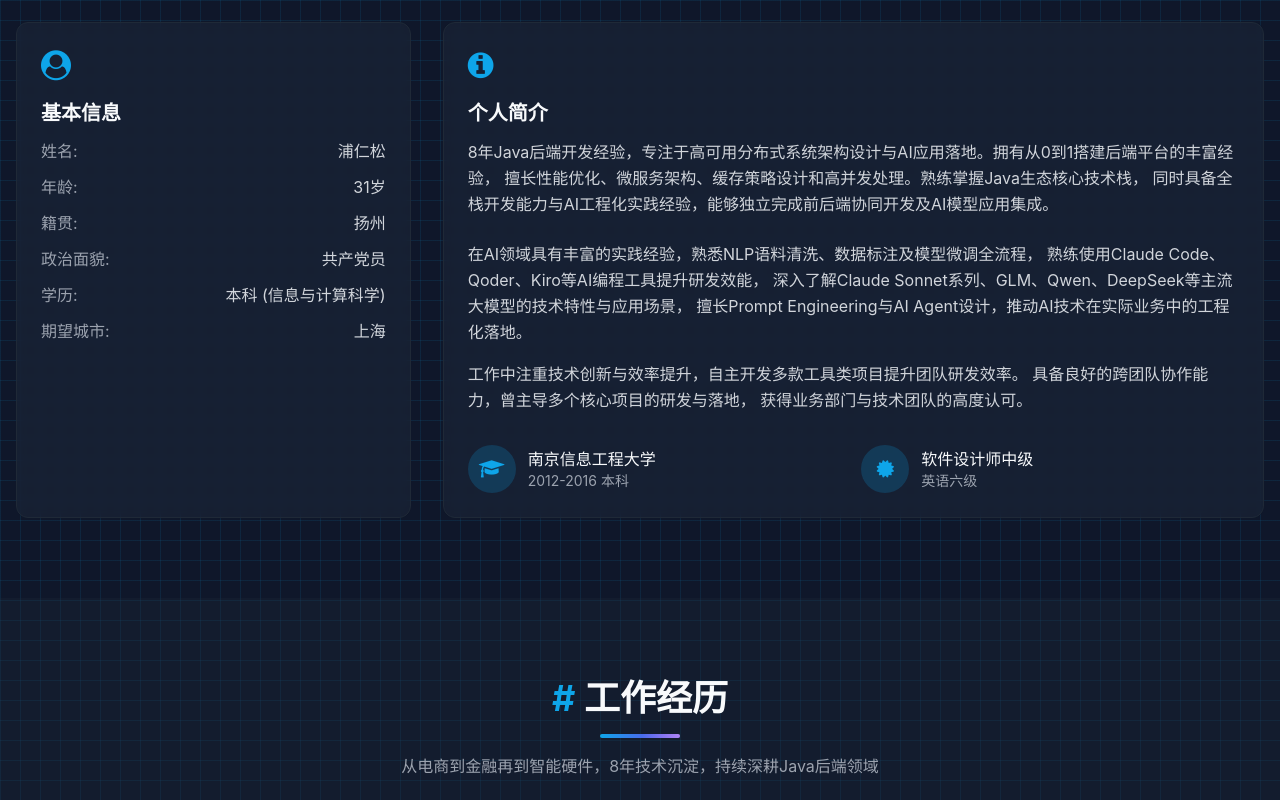
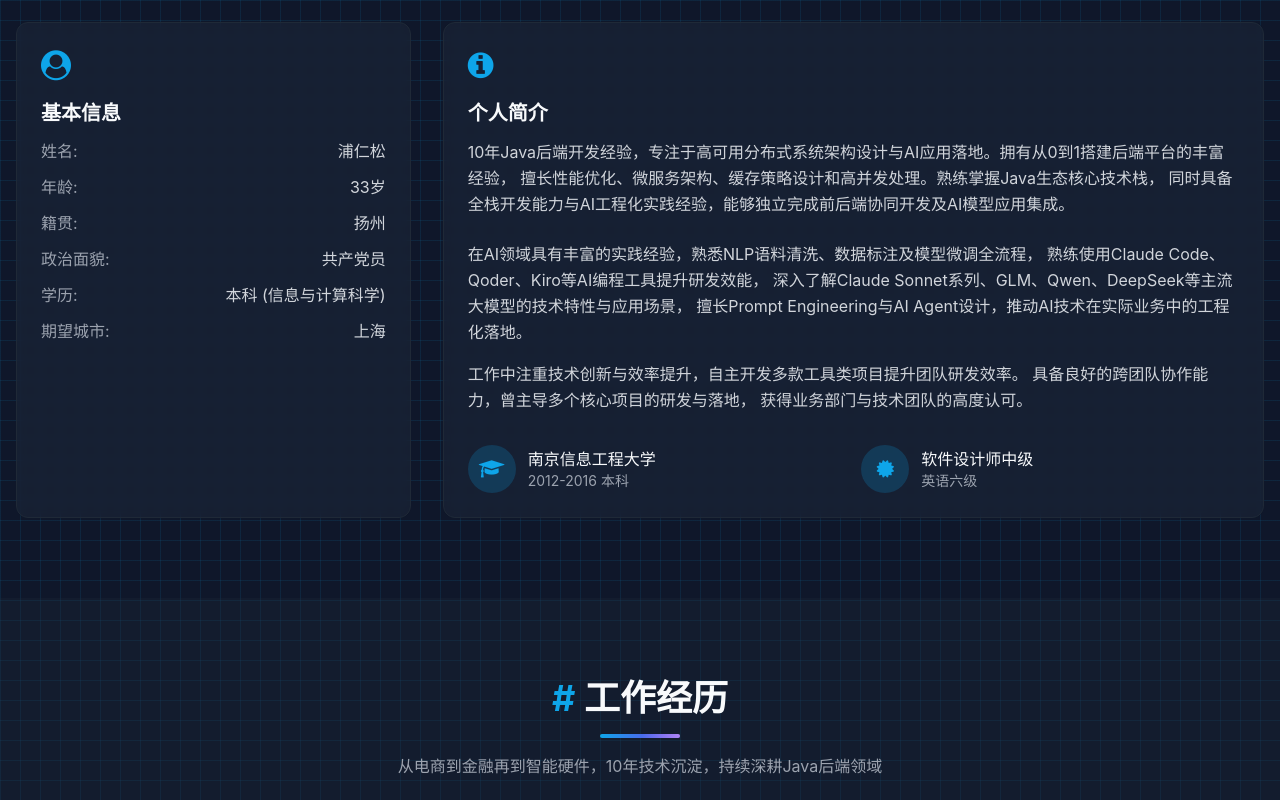
Before and after one commit to prs1022/easyhtml, a plain HTML site: page index.html in a window 1280 px wide. Shown: the part 1040-1840 px from the top of the page. Drawn offline with nearby package versions, Linux system fonts and the light colour scheme.

Commit message:
chore: 更新简历数据 - 工作年限更新为10年(2016年入行) - 年龄更新为33岁(1993年生)

```diff
--- a/index.html
+++ b/index.html
@@ -340,7 +340,7 @@
         <div class="container mx-auto grid md:grid-cols-2 gap-10 items-center">
             <div class="space-y-6 animate-fade-in">
                 <div class="inline-block px-4 py-1 bg-primary/20 rounded-full text-primary font-code mb-4">
-                    <i class="fa fa-rocket mr-2"></i>8年Java后端开发 · AI应用工程师
+                    <i class="fa fa-rocket mr-2"></i>10年Java后端开发 · AI应用工程师
                 </div>
                 <h1 class="text-4xl md:text-5xl lg:text-6xl font-bold leading-tight">
                     浦仁松
@@ -388,7 +388,7 @@
                         <pre class="text-sm md:text-base font-code text-gray-300 overflow-x-auto scrollbar-hide p-6 flex-1">
 <span class="text-primary">public class</span> <span class="text-yellow-400">SeniorJavaDeveloper</span> {
     <span class="text-primary">private String</span> name = <span class="text-green-400">"浦仁松"</span>;
-    <span class="text-primary">private int</span> experience = <span class="text-purple-400">8</span>; <span class="text-gray-500">// 年</span>
+    <span class="text-primary">private int</span> experience = <span class="text-purple-400">10</span>; <span class="text-gray-500">// 年</span>
     <span class="text-primary">private String</span>[] techStack = {
         <span class="text-green-400">"Java"</span>, <span class="text-green-400">"SpringCloud"</span>,
         <span class="text-green-400">"K8s"</span>, <span class="text-green-400">"Redis"</span>,
@@ -442,7 +442,7 @@
                         </li>
                         <li class="flex justify-between">
                             <span class="text-gray-400">年龄:</span>
-                            <span>31岁</span>
+                            <span>33岁</span>
                         </li>
                         <li class="flex justify-between">
                             <span class="text-gray-400">籍贯:</span>
@@ -469,7 +469,7 @@
                     </div>
                     <h3 class="text-xl font-bold mb-3">个人简介</h3>
                     <p class="text-gray-300 leading-relaxed mb-6">
-                        8年Java后端开发经验，专注于高可用分布式系统架构设计与AI应用落地。拥有从0到1搭建后端平台的丰富经验，
+                        10年Java后端开发经验，专注于高可用分布式系统架构设计与AI应用落地。拥有从0到1搭建后端平台的丰富经验，
                         擅长性能优化、微服务架构、缓存策略设计和高并发处理。熟练掌握Java生态核心技术栈，
                         同时具备全栈开发能力与AI工程化实践经验，能够独立完成前后端协同开发及AI模型应用集成。
                     </p>
@@ -519,7 +519,7 @@
                 </h2>
                 <div class="section-divider"></div>
                 <p class="text-gray-400 mt-4 max-w-2xl mx-auto">
-                    从电商到金融再到智能硬件，8年技术沉淀，持续深耕Java后端领域
+                    从电商到金融再到智能硬件，10年技术沉淀，持续深耕Java后端领域
                 </p>
             </div>
 
```
